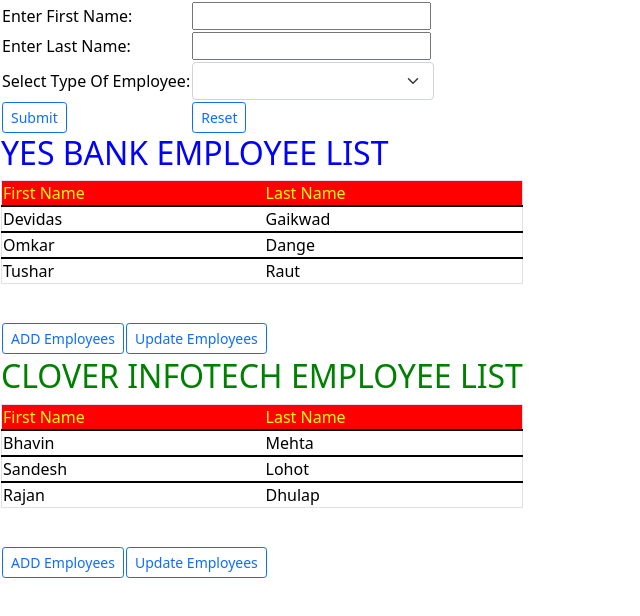
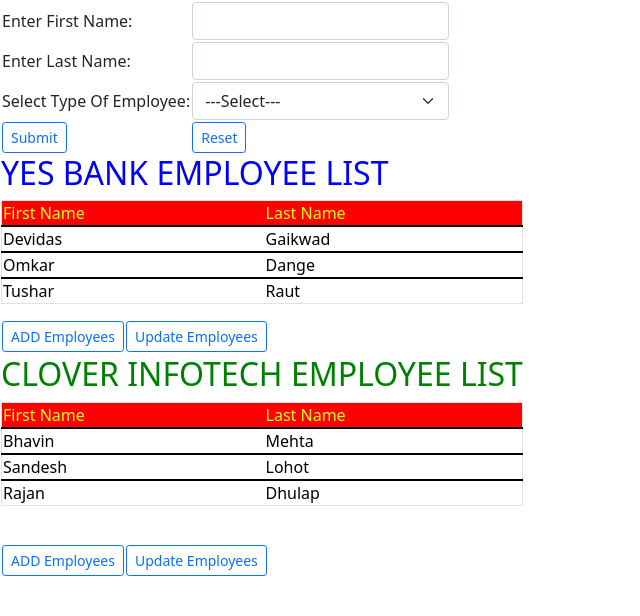
Before and after one commit to BhavinkumarMehta/angular-ivy-yob9ig, an Angular app: page / in a window 1280 px wide. Shown: the top 616 px of the page, without its empty margins (0-640 px from the left). Built offline with nearby package versions, Linux system fonts and the light colour scheme.

Commit message:
2 files modified

```diff
--- a/src/app/app.component.html
+++ b/src/app/app.component.html
@@ -2,17 +2,17 @@
   <div>{{ Employee.fname }} {{ Employee.lname }}</div>
 </div> -->
 
-<table class="table-primary">
+<table>
   <tr>
     <td colspan="6">Enter First Name:</td>
     <td colspan="6">
-      <input type="text" ng-model="firstname" />
+      <input class="form-control" type="text" ng-model="firstname" />
     </td>
   </tr>
   <tr>
     <td colspan="6">Enter Last Name:</td>
     <td colspan="6">
-      <input type="text" ng-model="lastname" />
+      <input class="form-control" type="text" ng-model="lastname" />
     </td>
   </tr>
   <tr aria-colspan="12">
@@ -23,7 +23,7 @@
         class="form-select"
         aria-label="Default select example"
       >
-        <option value=""></option>
+        <option value="Select">---Select---</option>
         <option value="Yes Bank Employee">Yes Bank Employee</option>
         <option value="Clover Infotech Employee">
           Clover Infotech Employee
@@ -63,7 +63,7 @@
     <td aria-colspan="6">{{ Employee.lname }}</td>
   </tr>
 </table>
-<br />
+
 <table aria-colspan="12">
   <tr class="table-primary" aria-colspan="12">
     <td aria-colspan="6">
```
Also changed, not shown: src/app/app.component.css (line endings or trailing spaces).
